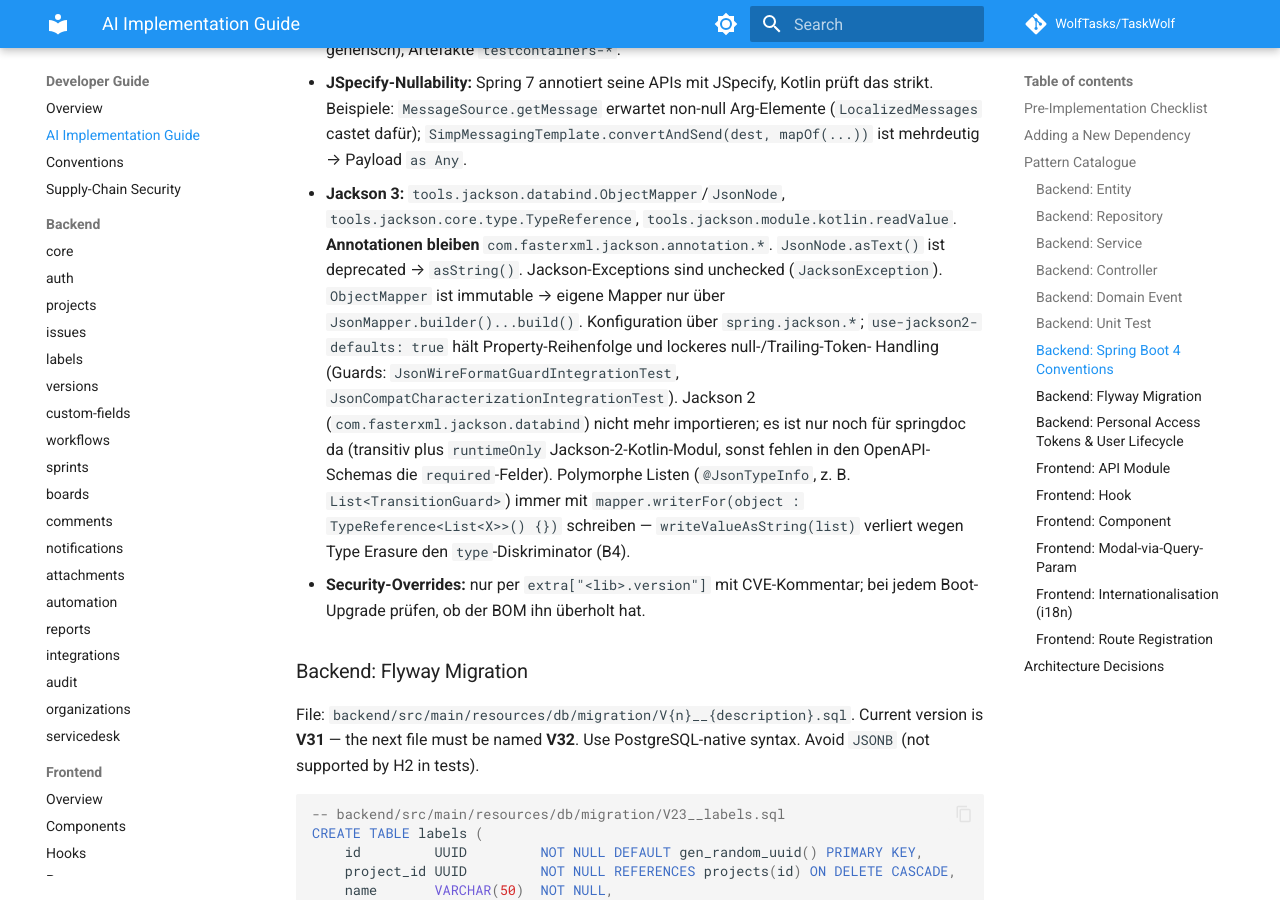
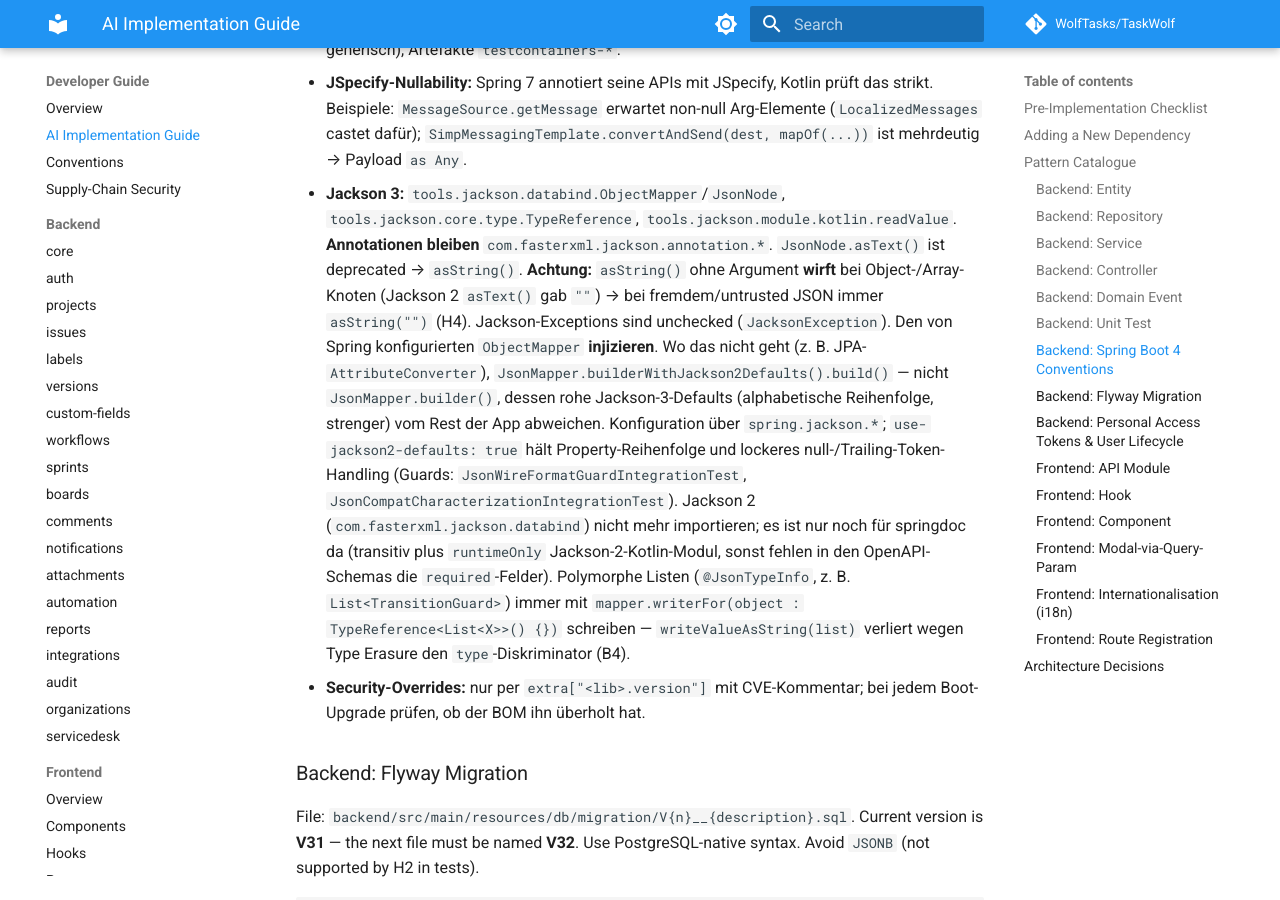
Before and after one commit to WolfTasks/TaskWolf, an MkDocs documentation site: the page built from mkdocs/developer-guide/ai-guide.md, in a window 1280 px wide and 900 px high, scrolled down 6032 px. Built offline with MkDocs 1.6.1 and Material for MkDocs 9.7.7, drawn with Linux system fonts in a browser that asks for light colours; comment, search, counter and statistics services are not loaded.

Commit message:
fix(h4): Jackson 3 polish (webhook asString 500, mapper guidance, guard asserts) (#178)
* fix(h4): Jackson 3 polish — defaulted asString in webhooks, mapper guidance

- IncomingWebhookService: no-arg JsonNode.asString() throws on object/array
  nodes under Jackson 3, so a correctly signed but unusual payload gave 500.
  All call sites use asString(""); regression test with null/object/array
  fields (was 500, now 200)
- StringListConverter: JsonMapper.builderWithJackson2Defaults() to match
  the app-wide use-jackson2-defaults
- ai-guide: inject Spring's mapper / builderWithJackson2Defaults, warn
  about asString() on untrusted JSON
- JsonWireFormatGuardIntegrationTest: pin enum name() read/write and ISO
  durations

Co-Authored-By: Claude Opus 5.5 <noreply@anthropic.com>

* docs: backlog — H4/H5 PRs open (#178/#177), new H6 (Postgres port published)

Co-Authored-By: Claude Opus 5.5 <noreply@anthropic.com>

---------

Co-authored-by: Wolfgang Kozian <kozian.wolfgang@gmail.com>
Co-authored-by: Claude Opus 5.5 <noreply@anthropic.com>

```diff
--- a/mkdocs/developer-guide/ai-guide.md
+++ b/mkdocs/developer-guide/ai-guide.md
@@ -260,8 +260,12 @@ class LabelServiceTest {
   `SimpMessagingTemplate.convertAndSend(dest, mapOf(...))` ist mehrdeutig → Payload `as Any`.
 - **Jackson 3:** `tools.jackson.databind.ObjectMapper`/`JsonNode`, `tools.jackson.core.type.TypeReference`,
   `tools.jackson.module.kotlin.readValue`. **Annotationen bleiben** `com.fasterxml.jackson.annotation.*`.
-  `JsonNode.asText()` ist deprecated → `asString()`. Jackson-Exceptions sind unchecked (`JacksonException`).
-  `ObjectMapper` ist immutable → eigene Mapper nur über `JsonMapper.builder()...build()`. Konfiguration über
+  `JsonNode.asText()` ist deprecated → `asString()`. **Achtung:** `asString()` ohne Argument **wirft** bei
+  Object-/Array-Knoten (Jackson 2 `asText()` gab `""`) → bei fremdem/untrusted JSON immer `asString("")` (H4).
+  Jackson-Exceptions sind unchecked (`JacksonException`).
+  Den von Spring konfigurierten `ObjectMapper` **injizieren**. Wo das nicht geht (z. B. JPA-`AttributeConverter`),
+  `JsonMapper.builderWithJackson2Defaults().build()` — nicht `JsonMapper.builder()`, dessen rohe Jackson-3-Defaults
+  (alphabetische Reihenfolge, strenger) vom Rest der App abweichen. Konfiguration über
   `spring.jackson.*`; `use-jackson2-defaults: true` hält Property-Reihenfolge und lockeres null-/Trailing-Token-
   Handling (Guards: `JsonWireFormatGuardIntegrationTest`, `JsonCompatCharacterizationIntegrationTest`).
   Jackson 2 (`com.fasterxml.jackson.databind`) nicht mehr importieren; es ist nur noch für springdoc da (transitiv
```
Also changed, not shown: docs/superpowers/specs/2026-07-07-backlog-overview.md (+15 -4 lines), 4 other files.
